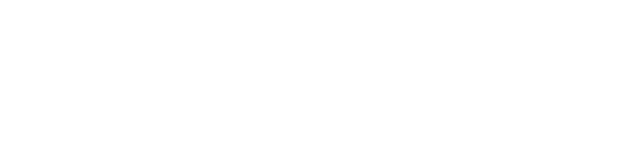
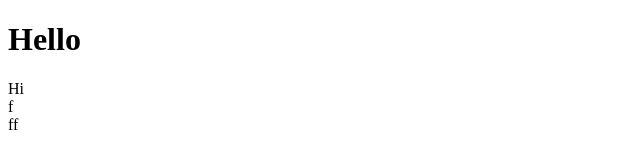
Before and after one commit to suranjit9/Js-coupon, a plain HTML site: page index.html in a window 1280 px wide. Shown: the whole page, without its empty margins (0-640 px from the left). Drawn offline with Linux system fonts and the light colour scheme.

Commit message:
your message

```diff
--- a/index.html
+++ b/index.html
@@ -6,6 +6,10 @@
     <title>coupon code using</title>
 </head>
 <body>
+    <h1>Hello</h1>
+    <div id="hello1">Hi</div>
+    <div id="hello2">f</div>
+    <div id="hello3">ff</div>
 
 </body>
 </html>
```
